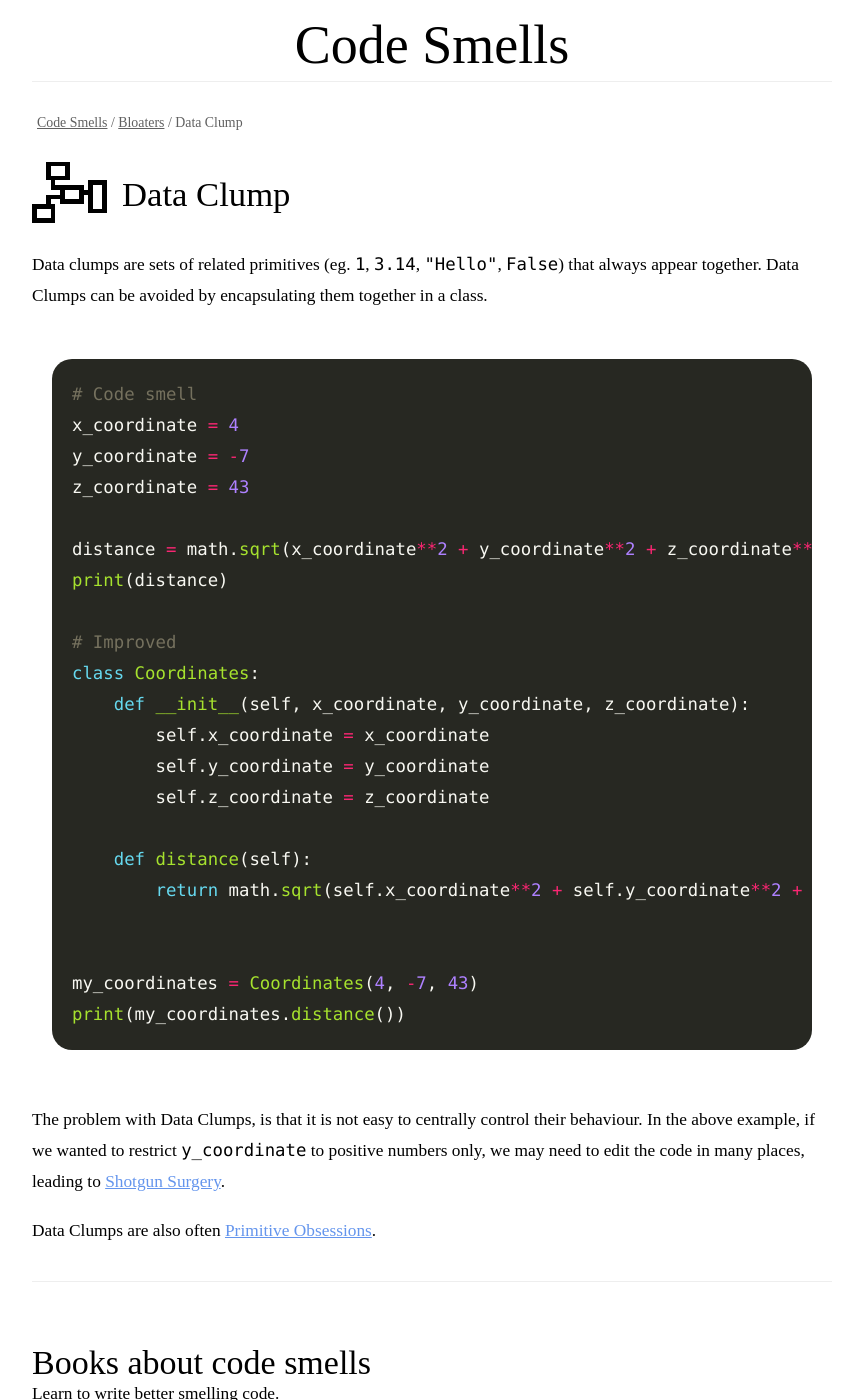
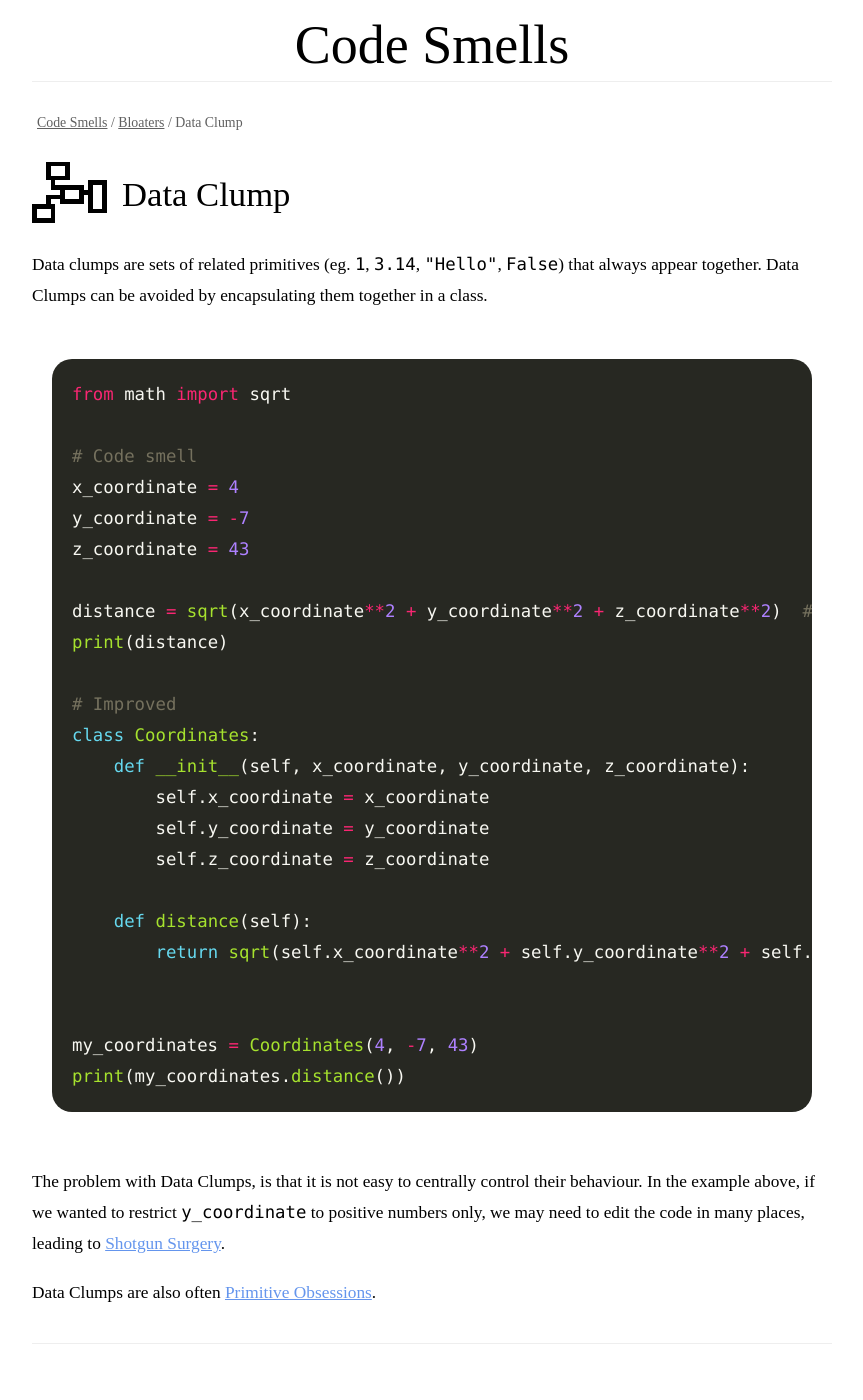
Before and after one commit to Coedice/codeSmells, a Jekyll site: the page built from _smells/bloaters/dataClump.md, in a window 1280 px wide and 1400 px high. Shown: the whole window, without its empty margins (208-1071 px from the left). Built offline with Jekyll 4.4.1, drawn with Linux system fonts in a browser that asks for light colours.

Commit message:
Added math import to example code

```diff
--- a/_smells/bloaters/dataClump.md
+++ b/_smells/bloaters/dataClump.md
@@ -6,12 +6,14 @@ image: dataClump.png
 ---
 Data clumps are sets of related primitives (eg. `1`, `3.14`, `"Hello"`, `False`) that always appear together. Data Clumps can be avoided by encapsulating them together in a class.
 ~~~ python
+from math import sqrt
+
 # Code smell
 x_coordinate = 4
 y_coordinate = -7
 z_coordinate = 43
 
-distance = math.sqrt(x_coordinate**2 + y_coordinate**2 + z_coordinate**2)  # Pythagorean theorem
+distance = sqrt(x_coordinate**2 + y_coordinate**2 + z_coordinate**2)  # Pythagorean theorem
 print(distance)
 
 # Improved
@@ -22,12 +24,12 @@ class Coordinates:
         self.z_coordinate = z_coordinate
 
     def distance(self):
-        return math.sqrt(self.x_coordinate**2 + self.y_coordinate**2 + self.z_coordinate**2)  # Pythagorean theorem
+        return sqrt(self.x_coordinate**2 + self.y_coordinate**2 + self.z_coordinate**2)  # Pythagorean theorem
 
 
 my_coordinates = Coordinates(4, -7, 43)
 print(my_coordinates.distance())
 ~~~
-The problem with Data Clumps, is that it is not easy to centrally control their behaviour. In the above example, if we wanted to restrict `y_coordinate` to positive numbers only, we may need to edit the code in many places, leading to [Shotgun Surgery](../changePreventers/shotgunSurgery).
+The problem with Data Clumps, is that it is not easy to centrally control their behaviour. In the example above, if we wanted to restrict `y_coordinate` to positive numbers only, we may need to edit the code in many places, leading to [Shotgun Surgery](../changePreventers/shotgunSurgery).
 
 Data Clumps are also often [Primitive Obsessions](primitiveObsession).
```
